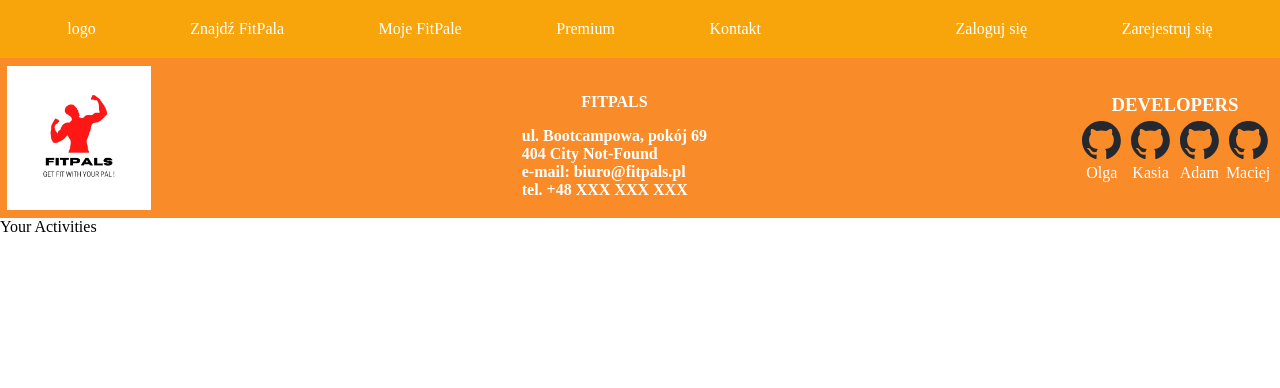
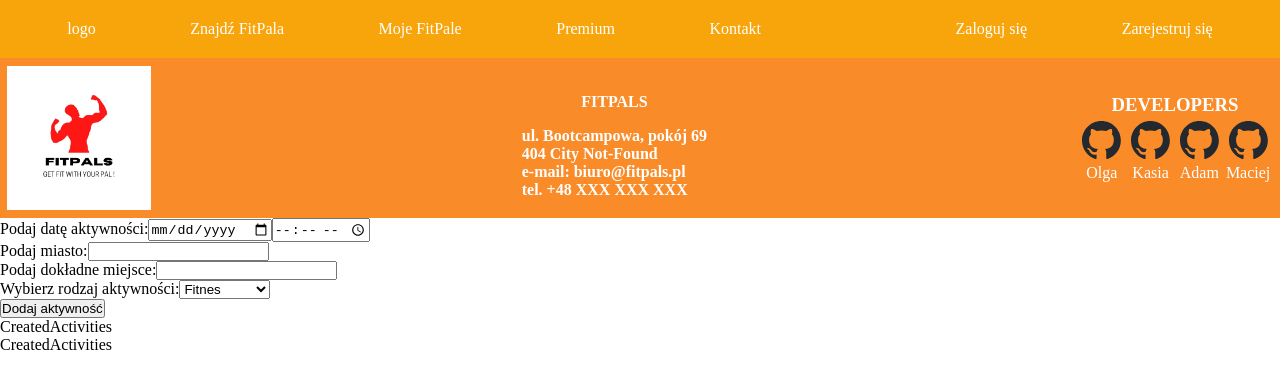
Before and after one commit to infoshareacademy/jfdzr8-team-szalone-wiewiory, a React (Create React App) app in the folder fitpals/: page /my-fitpal in a window 1280 px wide. Shown: the top 388 px of the page. Built offline with nearby package versions, Linux system fonts and the light colour scheme.

Commit message:
Modified catalogs in section Your Activity

```diff
--- a/fitpals/src/components/YourActivitySection/CreateActivity.jsx
+++ b/fitpals/src/components/YourActivity/FormActivities/FormActivities.jsx
@@ -1,7 +1,7 @@
-import { db } from "../../api/firebase";
+import { db } from "../../../api/firebase";
 import { addDoc, collection } from "firebase/firestore";
 
-export const CreateActivity = () => {
+export const FormActivity = () => {
   const fitpalsCollection = collection(db, "FitPals");
 
   const getFormData = (e) => {
--- a/fitpals/src/components/YourActivity/JoinedActivities/JoinedActivities.jsx
+++ b/fitpals/src/components/YourActivity/JoinedActivities/JoinedActivities.jsx
@@ -0,0 +1,3 @@
+export const JoinedActivities = () => {
+  return <p>CreatedActivities</p>;
+};
--- a/fitpals/src/components/YourActivity/YourActivity.jsx
+++ b/fitpals/src/components/YourActivity/YourActivity.jsx
@@ -1,3 +1,13 @@
+import { FormActivity } from "./FormActivities/FormActivities";
+import { CreatedActivities } from "./CreatedActivities/CreatedActivities";
+import { JoinedActivities } from "./JoinedActivities/JoinedActivities";
+
 export const YourActivity = () => {
-  return <p>Your Activities</p>;
+  return (
+    <>
+      <FormActivity />
+      <CreatedActivities />
+      <JoinedActivities />
+    </>
+  );
 };
```
Also changed, not shown: fitpals/src/components/YourActivity/FormActivities/FormActivities.module.css (added).
